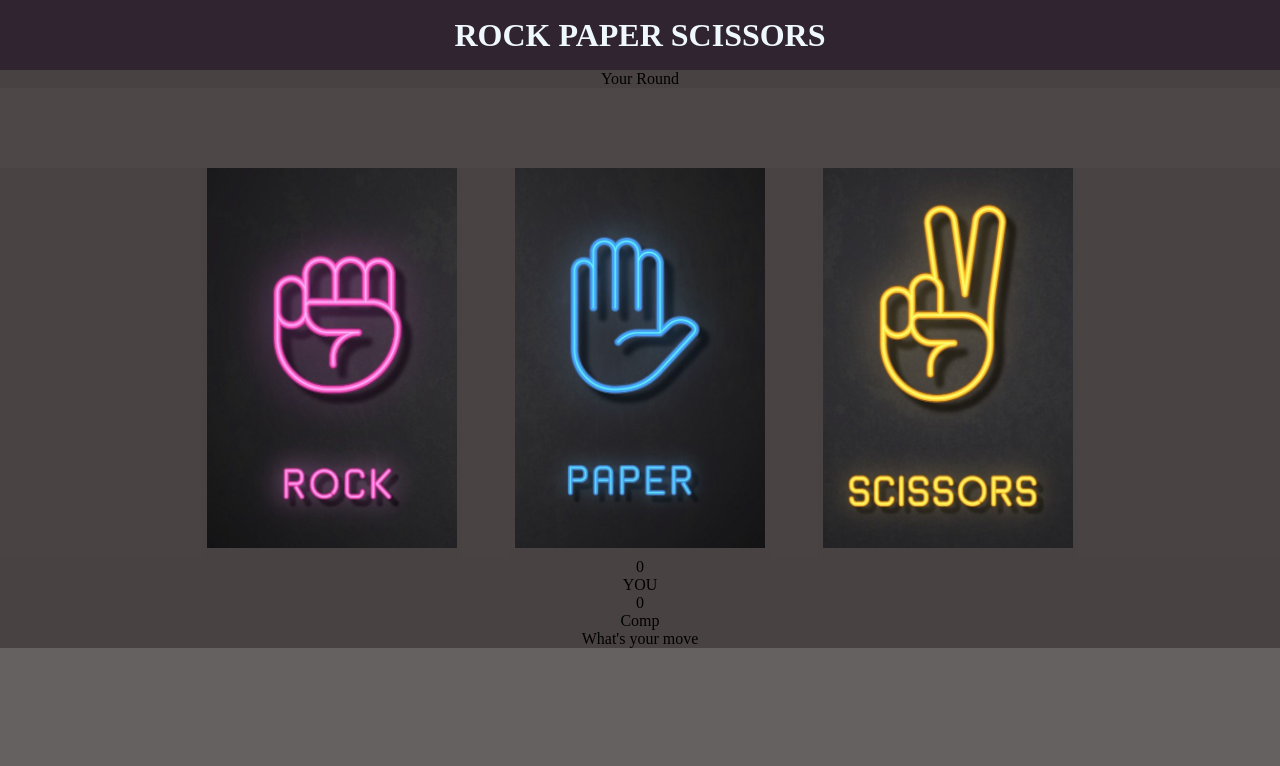
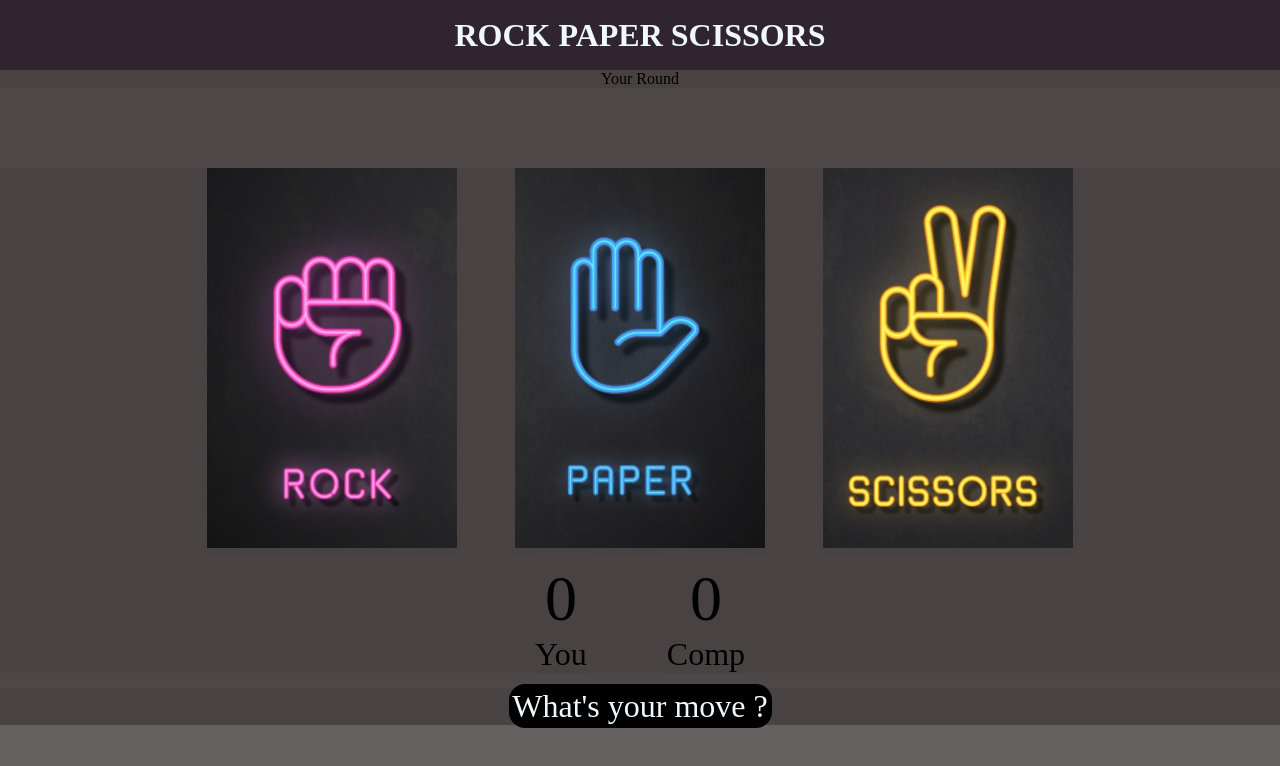
Before and after one commit to PratikBhosale01/Game---project, a plain HTML site: page Index.html in a window 1280 px wide. Drawn offline with Linux system fonts and the light colour scheme.

Commit message:
css changes

```diff
--- a/Index.html
+++ b/Index.html
@@ -27,15 +27,15 @@
     <div class="score-board">
         <div class="score">
             <p id="user-score">0</p>
-            <p>YOU</p>
+            <p>You</p>
         </div>
         <div class="score">
             <p id="comp-score">0</p>
             <p>Comp</p>
         </div>
     </div>
-    <div class="msg">
-      <P>What's your move</P>
+    <div class="msg-cont">
+      <P class="msg">What's your move ?</P>
     </div>
     <script src="script.js "></script>
 </body>
--- a/style.css
+++ b/style.css
@@ -29,3 +29,26 @@ img{
     gap : 3rem;
     margin-top: 5rem;
 }
+.score-board{
+    display: flex;
+    justify-content: center;
+    align-items: center;
+    font-size: 2rem;
+    gap: 5rem;
+    margin-bottom: 4mm;
+}
+#user-score, #comp-score{
+    font-size: 4rem;
+    margin-top: 1mm;
+
+}
+
+.msg{
+    background-color: black;
+    color: aliceblue;
+    font-size: 2rem;
+
+    display: inline;
+    padding: 1mm;
+    border-radius: 1rem;
+}
```
